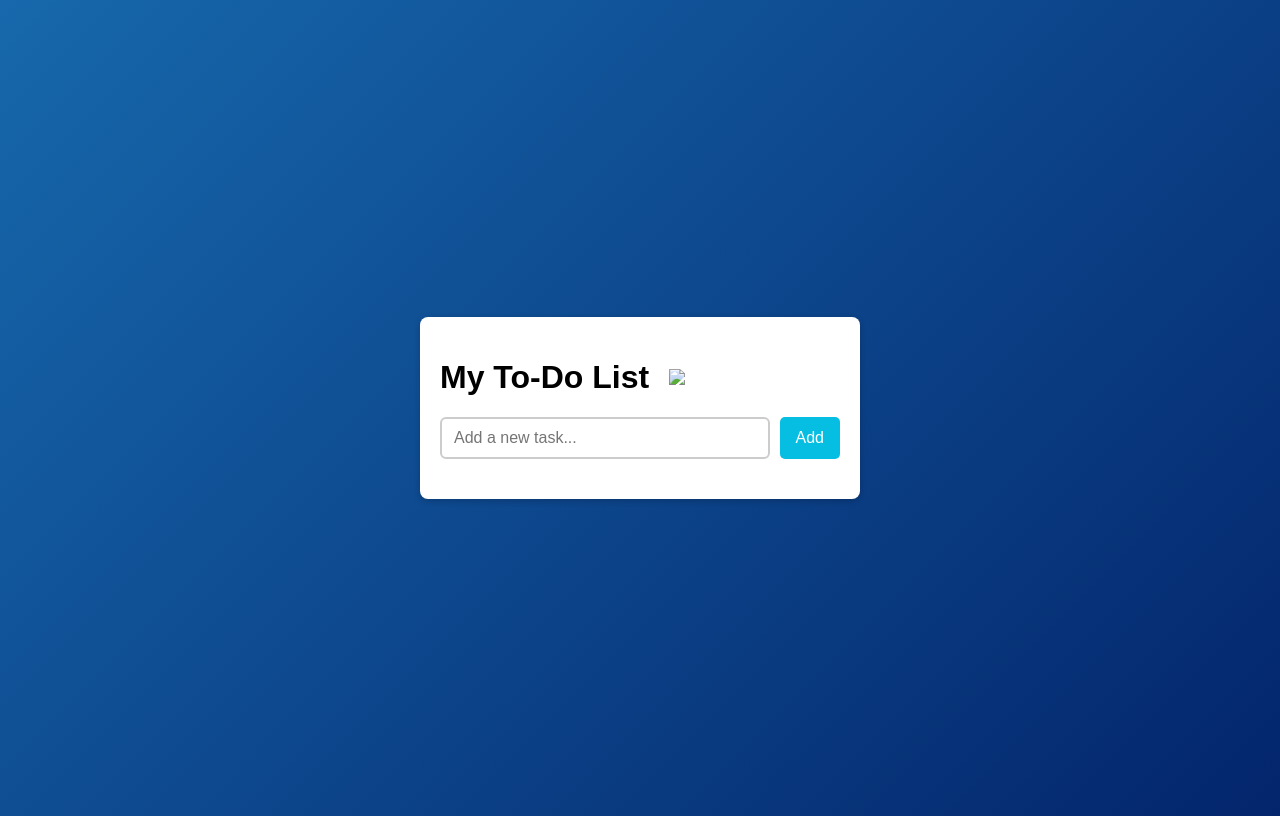
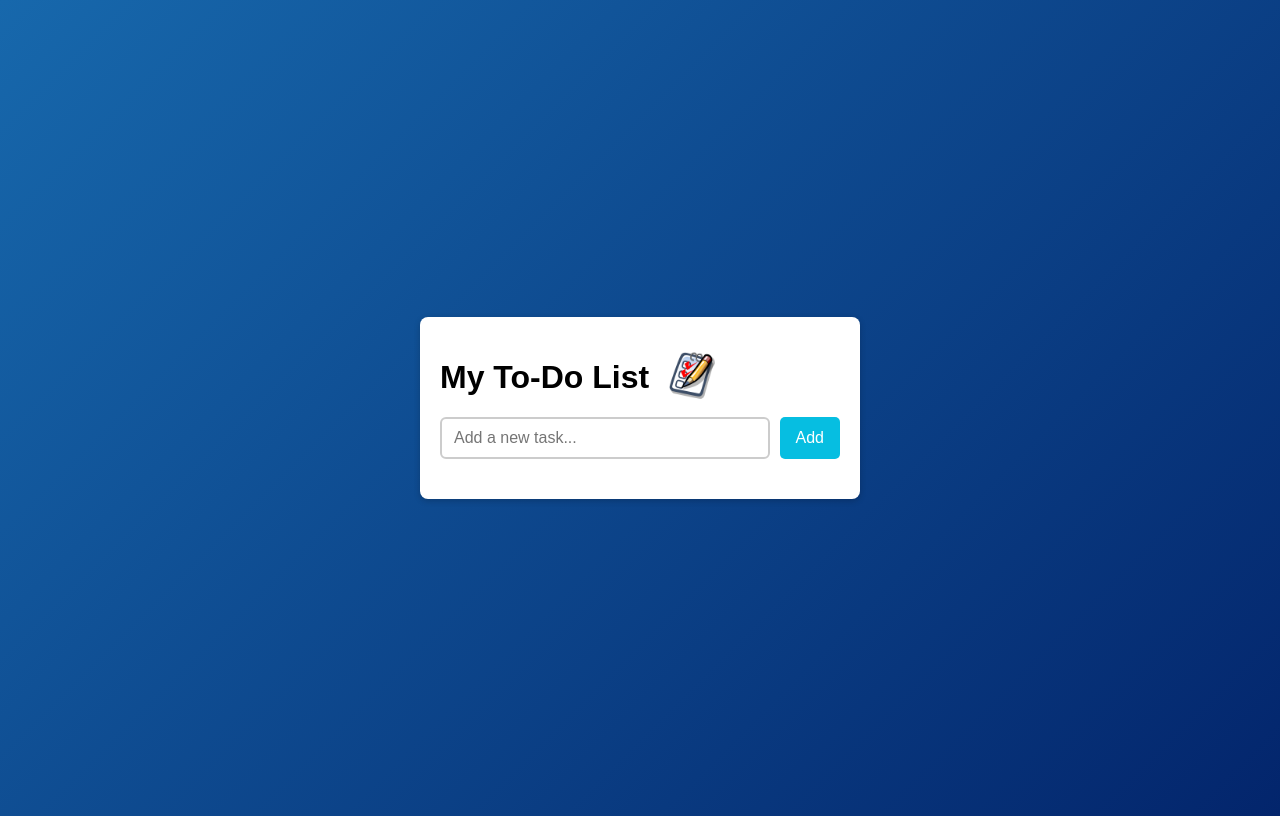
Before and after one commit to iZoR-Ibra/MyToDo, a plain HTML site: page index.html in a window 1280 px wide. Drawn offline with Linux system fonts and the light colour scheme; the site is published under a folder, as on GitHub Pages, so addresses that start at the root find nothing.

Commit message:
Update index.html
Change src of todo icon img

```diff
--- a/index.html
+++ b/index.html
@@ -10,7 +10,7 @@
   <div class="todo-container">
     <div class="todo-container-h1-img h1 img">
         <h1>My To-Do List</h1>
-        <img src="/assets/img/todo-icon.png">
+        <img src="assets/img/todo-icon.png">
     </div>
 
     <form id="todo-form" class="form">
```
